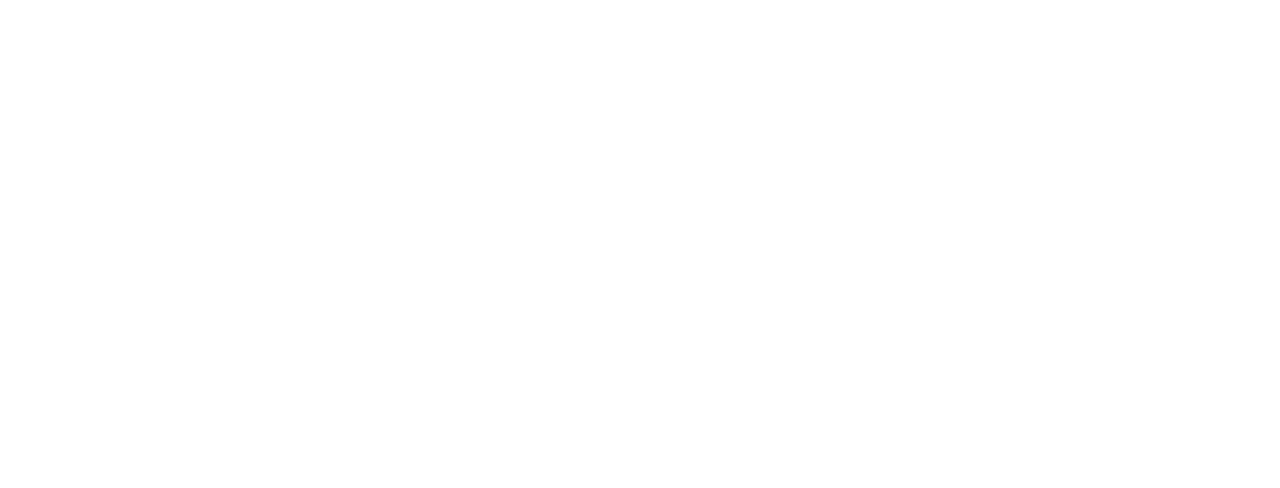
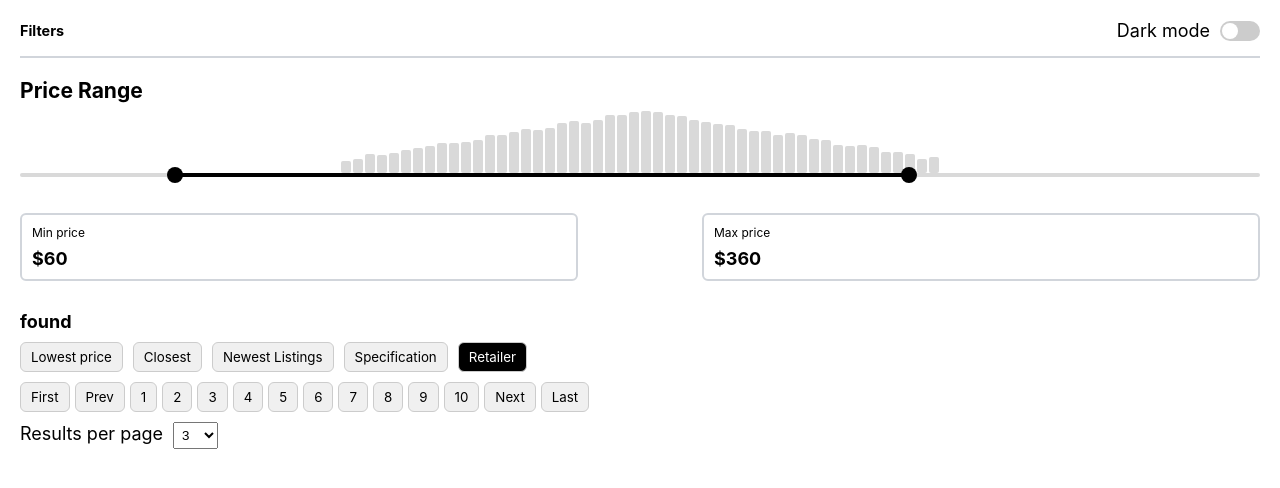
Before and after one commit to milunchik/task, a React app: page / in a window 1280 px wide. Shown: the top 488 px of the page. Built offline with nearby package versions, Linux system fonts and the light colour scheme; the HTML template or start-up script is replaced by a standard one.

Commit message:
chore: added histogram and some filters

```diff
--- a/src/App.tsx
+++ b/src/App.tsx
@@ -1,7 +1,12 @@
 import './App.css';
+import { Filters } from './components/Filters/Filters';
 
 function App() {
-  return <></>;
+  return (
+    <>
+      <Filters />
+    </>
+  );
 }
 
 export default App;
--- /dev/null
+++ b/src/components/Filters/Filters.styled.ts
@@ -0,0 +1,261 @@
+import styled from 'styled-components';
+
+interface DarkModeProps {
+  darkMode?: boolean;
+}
+
+interface ButtonProps {
+  active?: boolean;
+}
+
+interface BarProps {
+  height: number;
+}
+
+interface RangeProps {
+  zIndex?: number;
+}
+
+export const Container = styled.div<DarkModeProps>`
+  background-color: ${({ darkMode }) => (darkMode ? '#989898' : '#fff')};
+  color: ${({ darkMode }) => (darkMode ? '#fff' : '#000')};
+  padding: 20px;
+  border-radius: 12px;
+`;
+
+export const StickContainer = styled.div`
+  width: 100%;
+  flex: none;
+  order: 0;
+  flex-grow: 0;
+`;
+
+export const Stick = styled.div`
+  width: 100%;
+  height: 0px;
+  border: 1px solid ${({ theme }) => theme.colors.border};
+  margin-top: 15px;
+`;
+
+export const Header = styled.div`
+  display: flex;
+  justify-content: space-between;
+  align-items: center;
+`;
+
+export const Title = styled.p`
+  font-size: ${({ theme }) => theme.font_size.sm};
+  font-weight: ${({ theme }) => theme.font_weight.bold};
+`;
+
+export const DarkModeToggle = styled.div`
+  display: flex;
+  align-items: center;
+  gap: 10px;
+`;
+
+export const Switch = styled.label`
+  position: relative;
+  width: 40px;
+  height: 20px;
+  display: inline-block;
+
+  input {
+    opacity: 0;
+    width: 0;
+    height: 0;
+  }
+
+  span {
+    position: absolute;
+    cursor: pointer;
+    top: 0;
+    left: 0;
+    right: 0;
+    bottom: 0;
+    background-color: #ccc;
+    transition: 0.4s;
+    border-radius: 34px;
+
+    &::before {
+      content: '';
+      position: absolute;
+      height: 16px;
+      width: 16px;
+      left: 2px;
+      bottom: 2px;
+      background-color: white;
+      transition: 0.4s;
+      border-radius: 50%;
+    }
+  }
+
+  input:checked + span {
+    background-color: rgb(26, 114, 186);
+
+    &::before {
+      transform: translateX(20px);
+    }
+  }
+`;
+
+export const Section = styled.div`
+  margin-top: 20px;
+`;
+
+export const SubTitle = styled.h3``;
+
+export const Histogram = styled.div`
+  display: flex;
+  align-items: flex-end;
+  justify-content: center;
+  height: 70px;
+  margin: 0;
+  padding: 0;
+  gap: 2px;
+`;
+
+export const Bar = styled.div<BarProps>`
+  width: 10px;
+  background: ${({ theme }) => theme.colors.histogram_color};
+  height: ${({ height }) => `${height}px`};
+  border-radius: 2px;
+`;
+
+export const DoubleSlider = styled.div`
+  position: relative;
+  height: 30px;
+  margin: 0;
+  padding: 0;
+`;
+
+export const Track = styled.div`
+  position: absolute;
+  height: 4px;
+  top: 0px;
+  left: 0;
+  right: 0;
+  background-color: ${({ theme }) => theme.colors.histogram_color};
+  border-radius: 2px;
+  z-index: 1;
+`;
+
+export const TrackHighlight = styled.div<DarkModeProps>`
+  position: absolute;
+  height: 4px;
+  top: 0px;
+  background-color: ${({ darkMode }) => (darkMode ? '#FFFFFF' : '#000000')};
+  border-radius: 2px;
+  z-index: 2;
+`;
+
+export const RangeInput = styled.input<RangeProps>`
+  position: absolute;
+  pointer-events: all;
+  width: 100%;
+  background: none;
+  appearance: none;
+  z-index: ${({ zIndex }) => zIndex || 2};
+  pointer-events: none;
+
+  &::-webkit-slider-thumb {
+    appearance: none;
+    height: 16px;
+    width: 16px;
+    background: ${({ theme }) => theme.colors.dark};
+    border-radius: 50%;
+    cursor: pointer;
+    margin-top: -6px;
+    pointer-events: all;
+    position: relative;
+    z-index: 3;
+  }
+
+  &::-moz-range-thumb {
+    height: 16px;
+    width: 16px;
+    background: ${({ theme }) => theme.colors.dark};
+    border-radius: 50%;
+    cursor: pointer;
+    pointer-events: all;
+    border: none;
+    z-index: 3;
+  }
+
+  &::-webkit-slider-runnable-track {
+    height: 4px;
+    background: transparent;
+  }
+
+  &::-moz-range-track {
+    height: 4px;
+    background: transparent;
+  }
+`;
+
+export const PriceBoxes = styled.div`
+  display: flex;
+  justify-content: space-between;
+  margin-top: 10px;
+`;
+
+export const PriceBox = styled.div<DarkModeProps>`
+  padding: 10px;
+  border: 2px solid ${({ theme }) => theme.colors.border};
+  border-radius: 6px;
+  width: 45%;
+
+  label {
+    display: block;
+    font-size: 12px;
+    color: ${({ darkMode }) => (darkMode ? '#fffff' : '#text_color')};
+    margin-bottom: 8px;
+  }
+
+  div {
+    font-size: 18px;
+    font-weight: bold;
+  }
+`;
+
+export const ResultSection = styled.div`
+  margin-top: 30px;
+`;
+
+export const BikeCount = styled.h4``;
+
+export const ButtonGroup = styled.div`
+  display: flex;
+  flex-wrap: wrap;
+  gap: 10px;
+  margin: 10px 0;
+`;
+
+export const Button = styled.button<ButtonProps>`
+  padding: 6px 10px;
+  border-radius: 6px;
+  border: 1px solid #ccc;
+  background: ${({ active }) => (active ? '#000' : '#f0f0f0')};
+  color: ${({ active }) => (active ? '#fff' : '#000')};
+  cursor: pointer;
+
+  &:hover {
+    opacity: 0.9;
+  }
+`;
+
+export const Pagination = styled.div`
+  display: flex;
+  flex-wrap: wrap;
+  gap: 5px;
+  margin: 10px 0;
+`;
+
+export const ResultsPerPage = styled.div`
+  margin-top: 10px;
+
+  select {
+    margin-left: 10px;
+    padding: 4px;
+  }
+`;
--- /dev/null
+++ b/src/components/Filters/Filters.tsx
@@ -0,0 +1,123 @@
+import { useState } from 'react';
+import * as S from './Filters.styled';
+
+const MIN = 0;
+const MAX = 500;
+
+export const Filters: React.FC = () => {
+  const [minPrice, setMinPrice] = useState(60);
+  const [maxPrice, setMaxPrice] = useState(360);
+  const [darkMode, setDarkMode] = useState(false);
+
+  const handleMinChange = (e: React.ChangeEvent<HTMLInputElement>) => {
+    const value = Math.min(Number(e.target.value), maxPrice - 10);
+    setMinPrice(value);
+  };
+
+  const handleMaxChange = (e: React.ChangeEvent<HTMLInputElement>) => {
+    const value = Math.max(Number(e.target.value), minPrice + 10);
+    setMaxPrice(value);
+  };
+
+  const histogramData = Array.from({ length: 50 }).map((_, i) => {
+    const center = 25;
+    const distance = Math.abs(i - center);
+    const height = 60 - distance * 2 + Math.random() * 5;
+    return Math.max(10, height);
+  });
+
+  return (
+    <S.Container darkMode={darkMode}>
+      <S.Header>
+        <S.Title>Filters</S.Title>
+        <S.DarkModeToggle>
+          <span>Dark mode</span>
+          <S.Switch>
+            <input type="checkbox" onChange={() => setDarkMode(!darkMode)} />
+            <span />
+          </S.Switch>
+        </S.DarkModeToggle>
+      </S.Header>
+
+      <S.Stick />
+
+      <S.Section>
+        <S.SubTitle>Price Range</S.SubTitle>
+
+        <S.Histogram>
+          {histogramData.map((h, i) => (
+            <S.Bar key={i} height={h} />
+          ))}
+        </S.Histogram>
+
+        <S.DoubleSlider>
+          <S.RangeInput
+            type="range"
+            min={MIN}
+            max={MAX}
+            value={minPrice}
+            onChange={handleMinChange}
+            zIndex={4}
+          />
+          <S.RangeInput
+            type="range"
+            min={MIN}
+            max={MAX}
+            value={maxPrice}
+            onChange={handleMaxChange}
+            zIndex={5}
+          />
+          <S.Track />
+          <S.TrackHighlight
+            style={{
+              left: `${(minPrice / MAX) * 100}%`,
+              width: `${((maxPrice - minPrice) / MAX) * 100}%`,
+            }}
+          />
+        </S.DoubleSlider>
+
+        <S.PriceBoxes>
+          <S.PriceBox>
+            <label>Min price</label>
+            <div>${minPrice}</div>
+          </S.PriceBox>
+          <S.PriceBox>
+            <label>Max price</label>
+            <div>${maxPrice}</div>
+          </S.PriceBox>
+        </S.PriceBoxes>
+      </S.Section>
+
+      <S.ResultSection>
+        <S.BikeCount>found</S.BikeCount>
+
+        <S.ButtonGroup>
+          <S.Button>Lowest price</S.Button>
+          <S.Button>Closest</S.Button>
+          <S.Button>Newest Listings</S.Button>
+          <S.Button>Specification</S.Button>
+          <S.Button active>Retailer</S.Button>
+        </S.ButtonGroup>
+
+        <S.Pagination>
+          <S.Button>First</S.Button>
+          <S.Button>Prev</S.Button>
+          {[...Array(10)].map((_, i) => (
+            <S.Button key={i}>{i + 1}</S.Button>
+          ))}
+          <S.Button>Next</S.Button>
+          <S.Button>Last</S.Button>
+        </S.Pagination>
+
+        <S.ResultsPerPage>
+          Results per page
+          <select>
+            <option>3</option>
+            <option>5</option>
+            <option>10</option>
+          </select>
+        </S.ResultsPerPage>
+      </S.ResultSection>
+    </S.Container>
+  );
+};
--- a/src/styles/theme.ts
+++ b/src/styles/theme.ts
@@ -7,6 +7,7 @@
     text_color: '#6B7280',
     pagination_bg: '#E5E7EB',
     filter_btn: '#656565',
+    histogram_color: '#D9D9D9',
   },
   fonts: {
     main: "'Inter', sans-serif",
```
Also changed, not shown: 1 other file (tests, documents, lock files or other folders).
